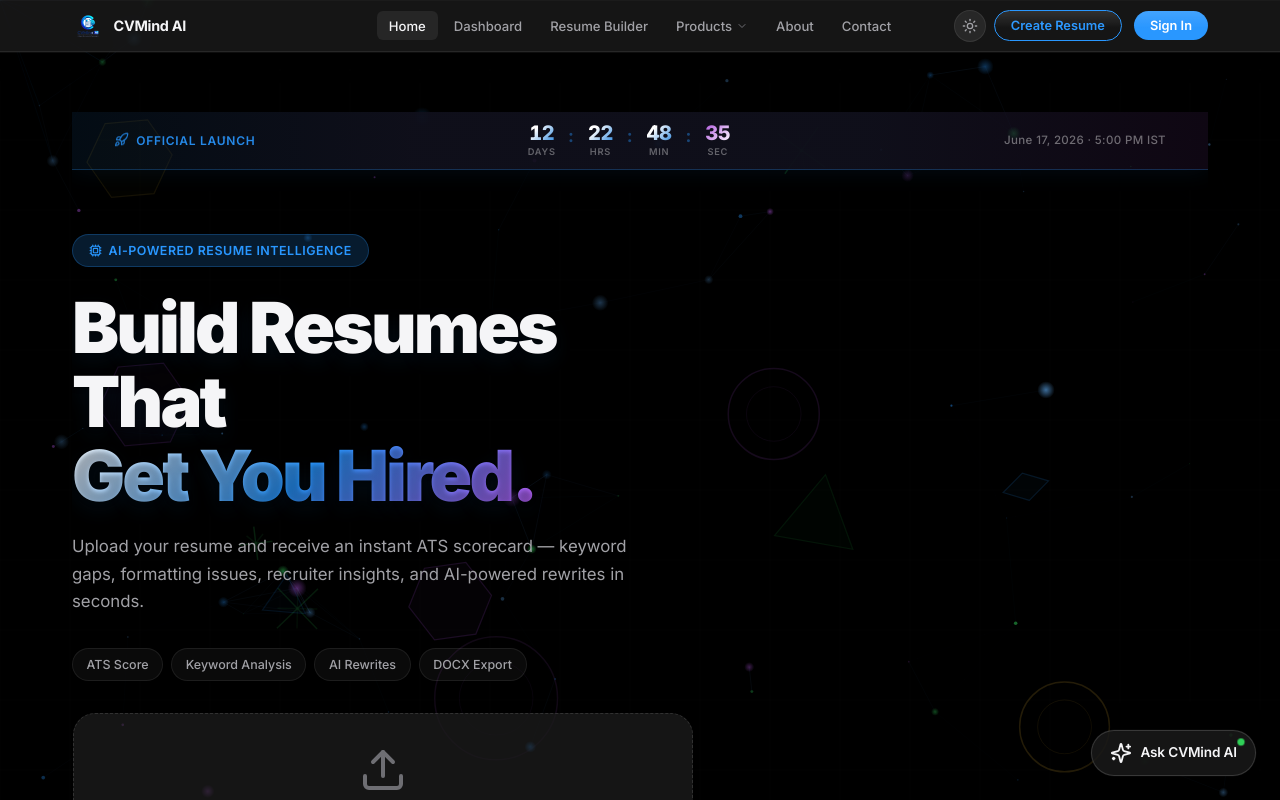
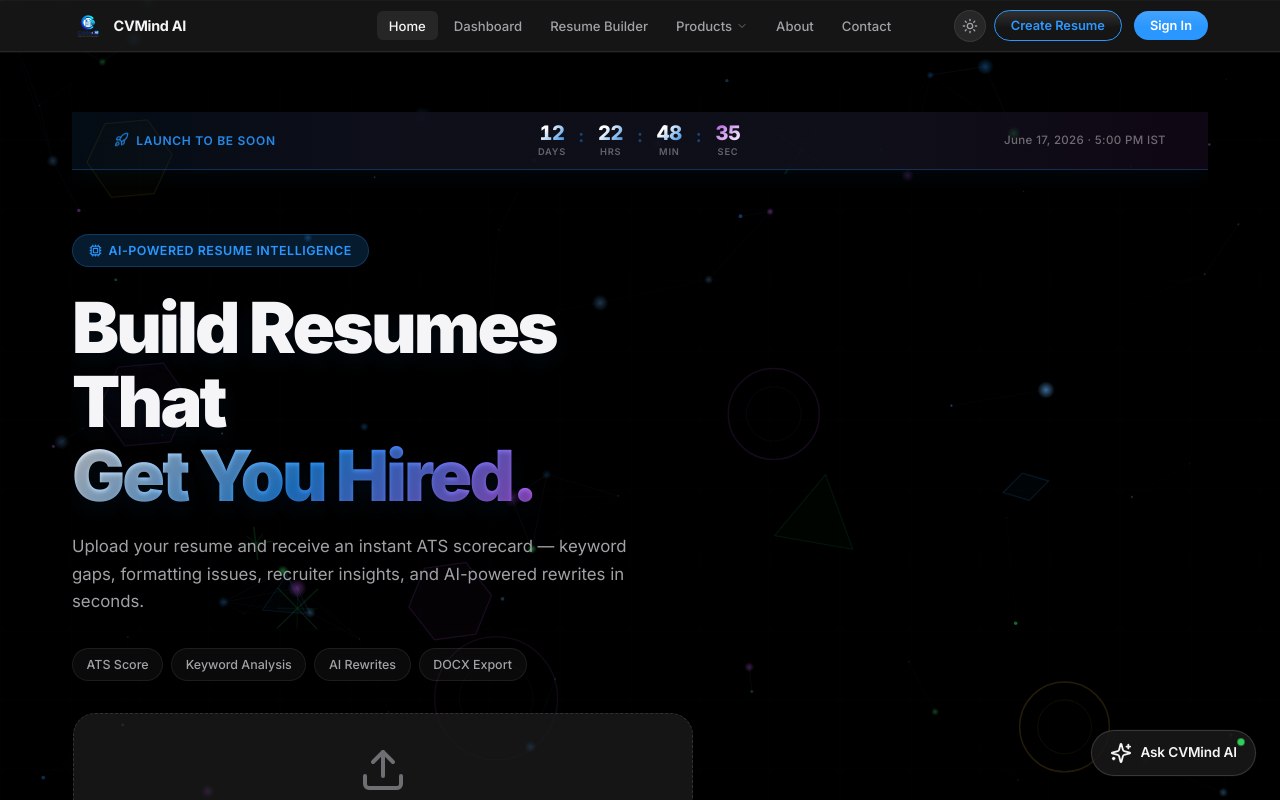
Before and after one commit to manavtiwari1/CVMind-AI, a React (Vite) app in the folder frontend/: page / in a window 1280 px wide. Shown: the top 800 px of the page. Built offline with nearby package versions, Linux system fonts and the light colour scheme.

Commit message:
Update countdown banner label to launch to be soon

```diff
--- a/frontend/src/pages/Home.tsx
+++ b/frontend/src/pages/Home.tsx
@@ -533,7 +533,7 @@ export default function Home({ setCurrentPage, setAnalysisResult, setResumeText,
           <div className="countdown-banner-inner">
             <div className="countdown-label-left">
               <Rocket size={15} className="countdown-rocket-icon" />
-              <span>Official Launch</span>
+              <span>launch to be soon</span>
             </div>
             <div className="countdown-units">
               <div className="countdown-unit">
```
